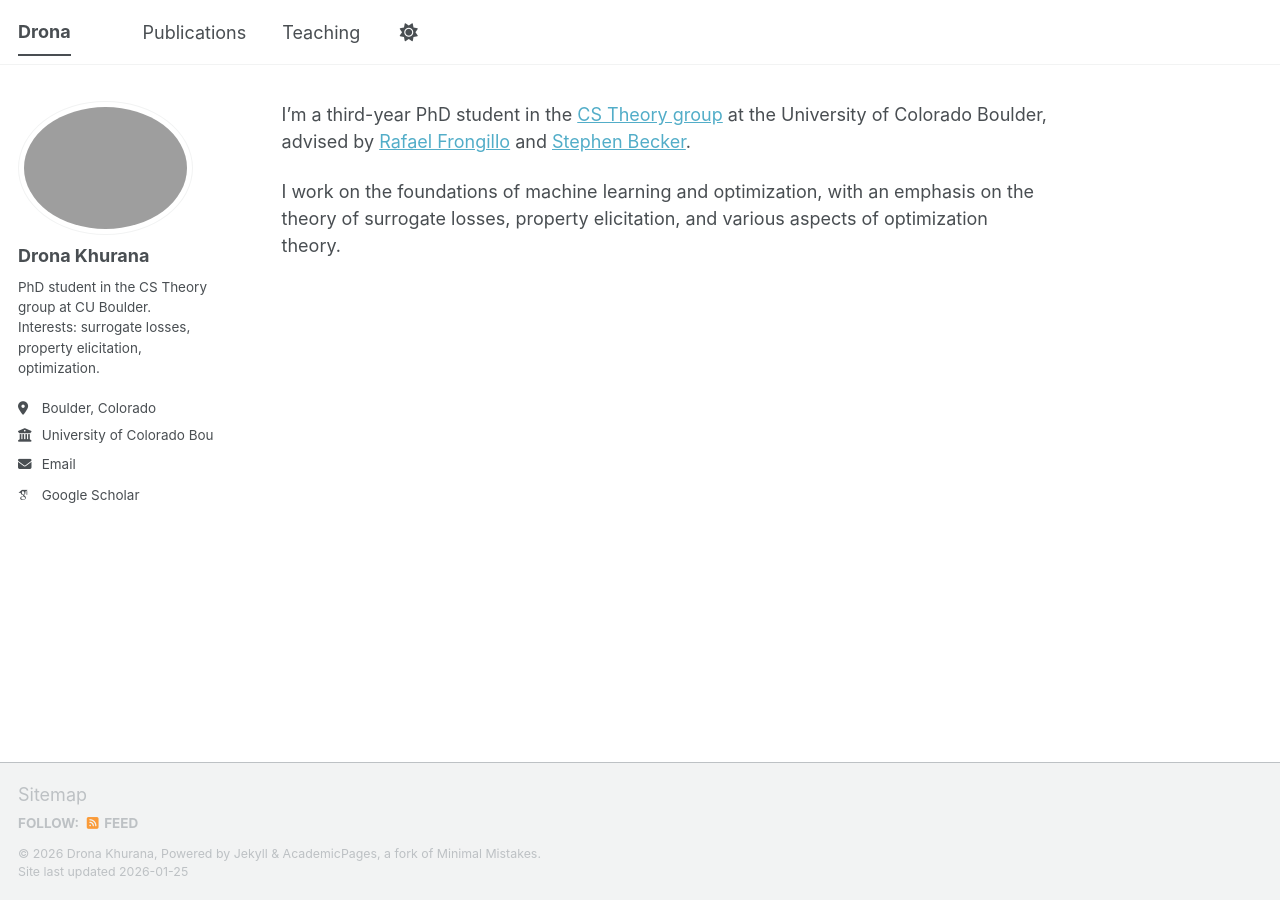
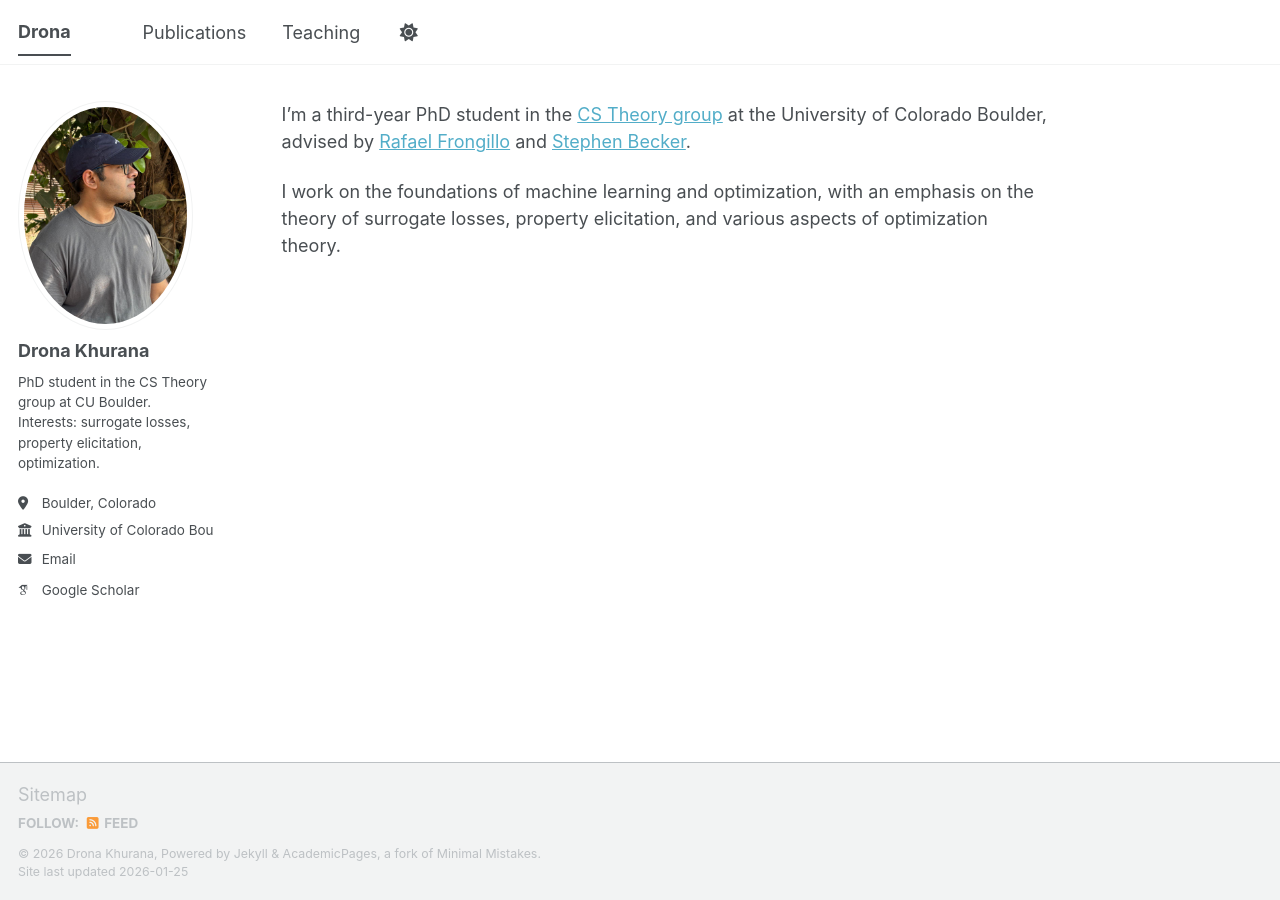
Before and after one commit to dronakhurana/dronakhurana.github.io, a Jekyll site: the page built from index.md, in a window 1280 px wide. Built offline with Jekyll 4.4.1, drawn with Linux system fonts in a browser that asks for light colours; some web fonts are replaced; a script bundle is joined from its source files by our own code; library files that are not in the unit come from our copies.

Commit message:
Update _config.yml

```diff
--- a/_config.yml
+++ b/_config.yml
@@ -23,7 +23,7 @@ repository               : "academicpages/academicpages.github.io"
 #               Additional customization can be done by editing /_includes/author-profile.html
 author:
   name             : "Drona Khurana"
-  avatar           : ""
+  avatar           : "d.jpeg"
   bio              : "PhD student in the CS Theory group at CU Boulder. Interests: surrogate losses, property elicitation, optimization."
   location         : "Boulder, Colorado"
   employer         : "University of Colorado Boulder"
```
